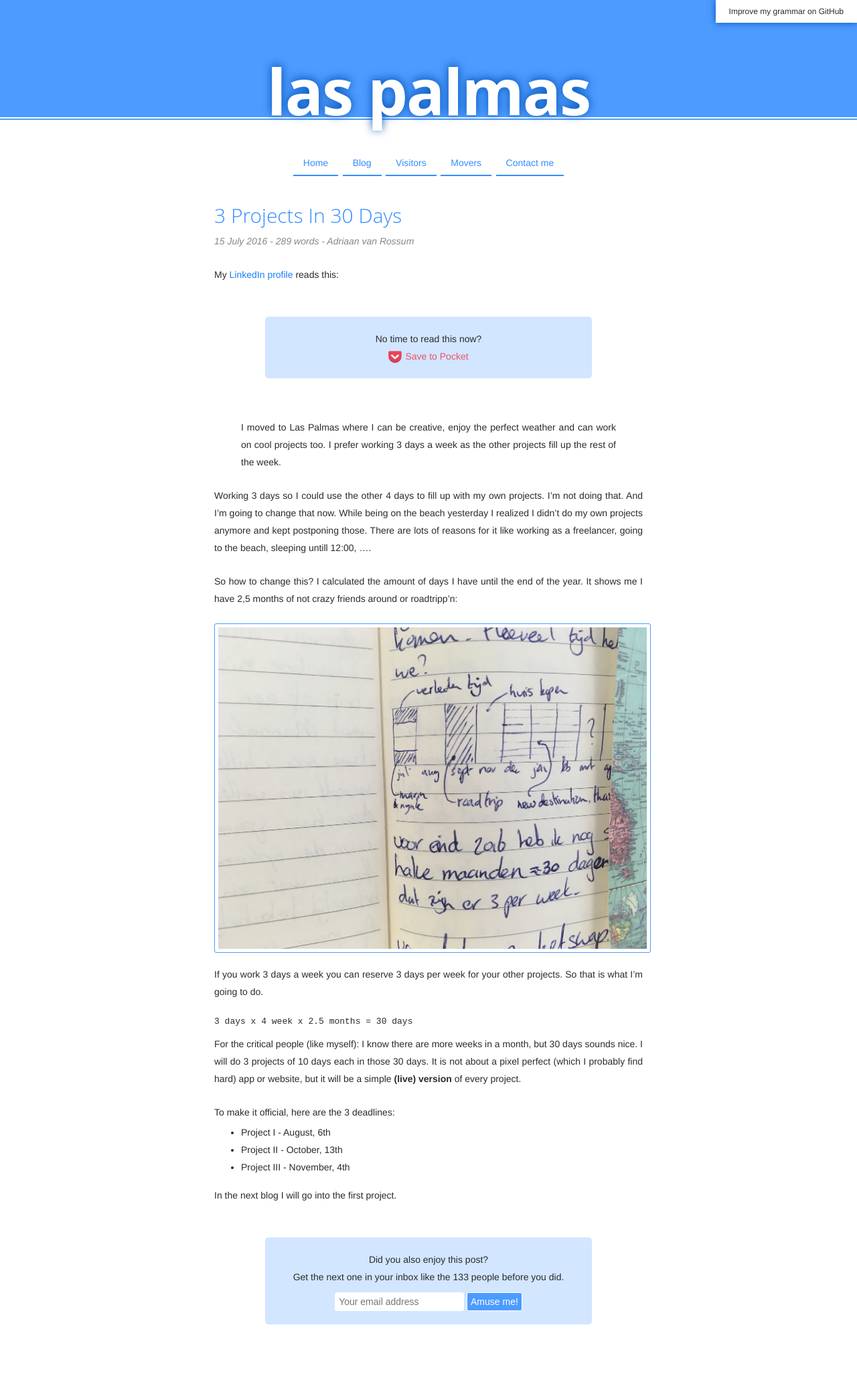
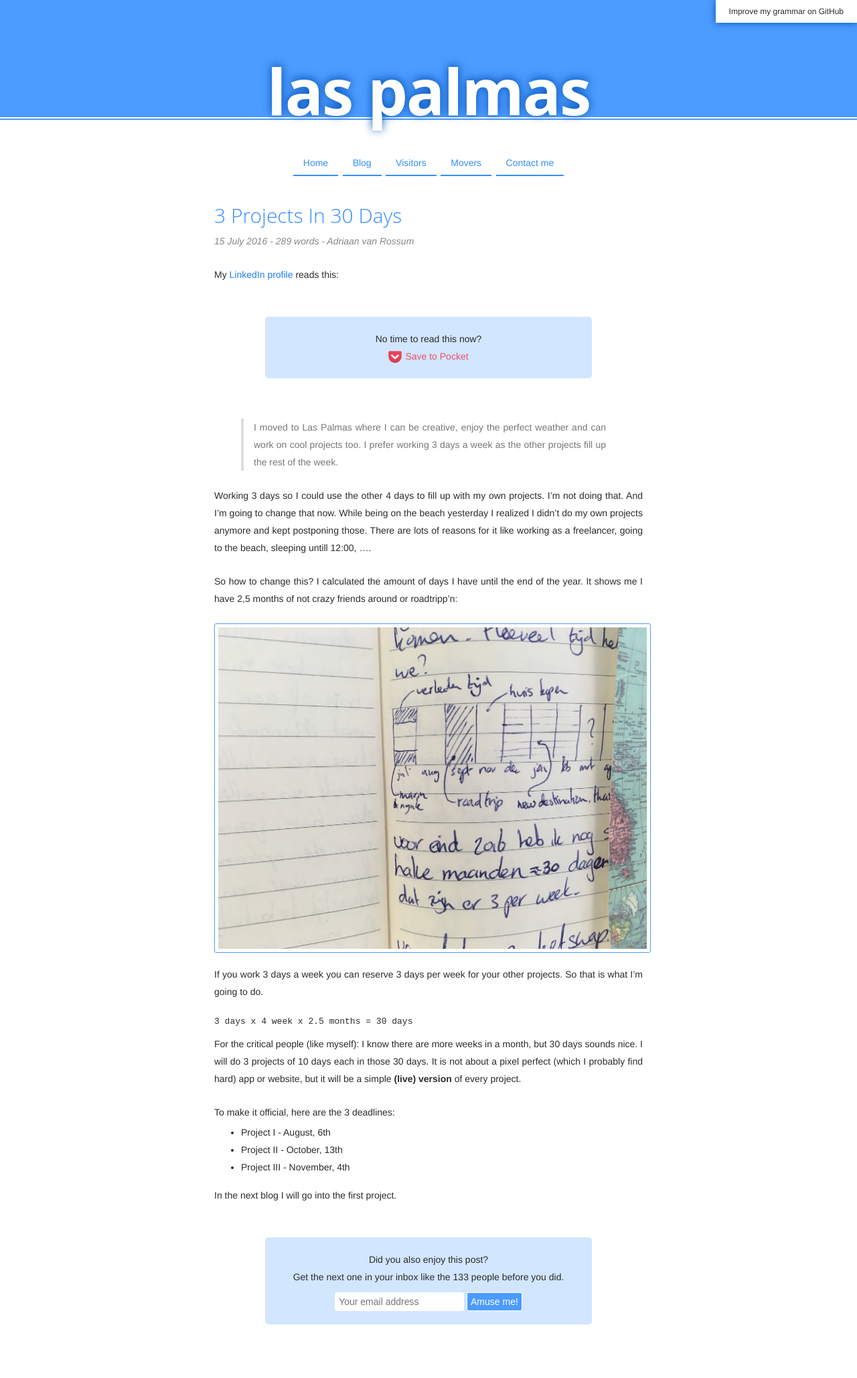
Before and after one commit to adriaandotcom/laspalmas.adriaan.io, a Jekyll site: the page built from _posts/2016-07-15-3-projects-in-30-days.md, in a window 1280 px wide. Shown: the whole page at 67% size. Built offline with Jekyll 4.4.1, drawn with Linux system fonts in a browser that asks for light colours.

Commit message:
Update app.scss

```diff
--- a/style/app.scss
+++ b/style/app.scss
@@ -266,3 +266,9 @@ ul.no-styling {
   list-style-type: none;
   padding: 0;
 }
+
+blockquote {
+  padding: 0 15px;
+  color: #777;
+  border-left: 4px solid #ddd;
+}
```
